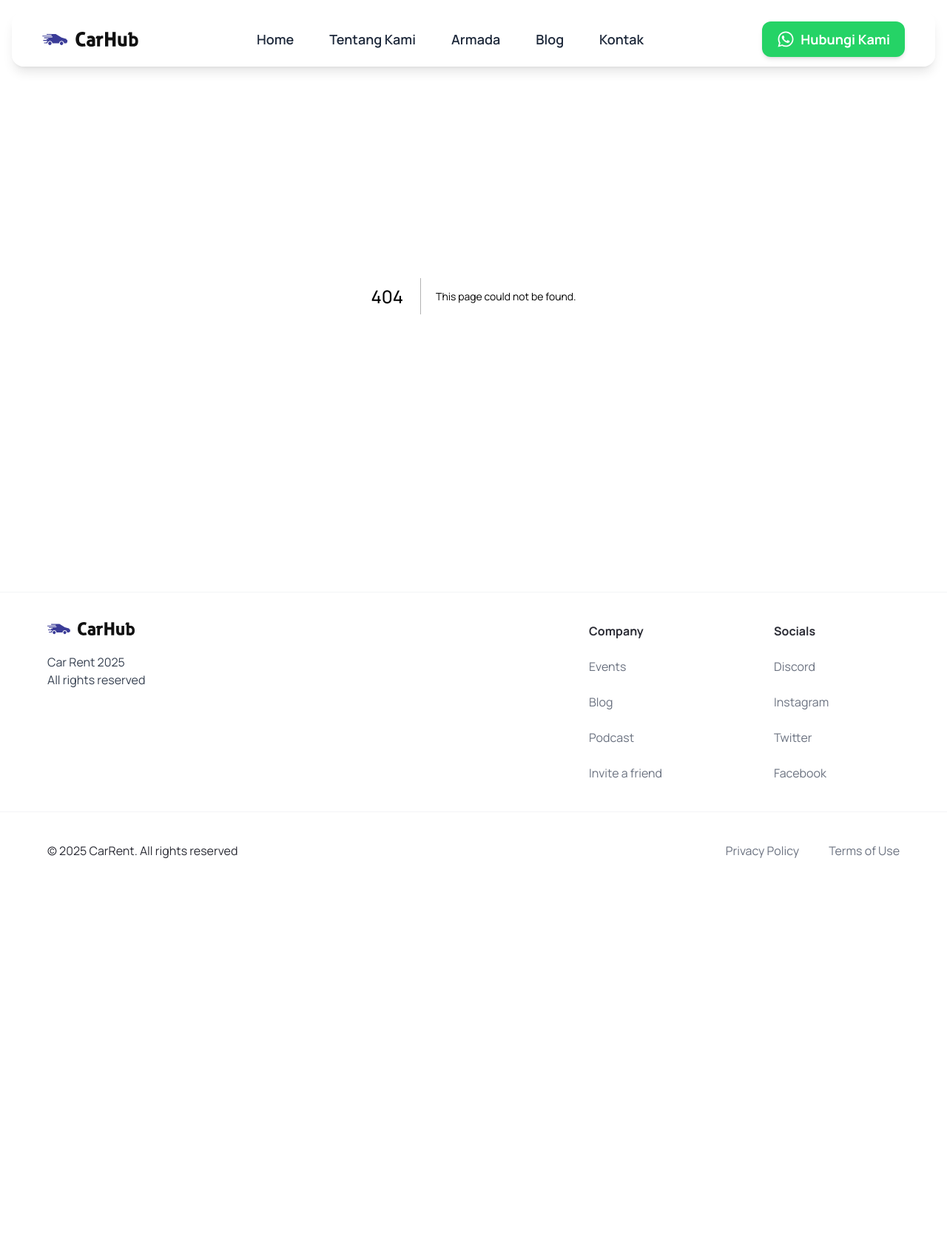
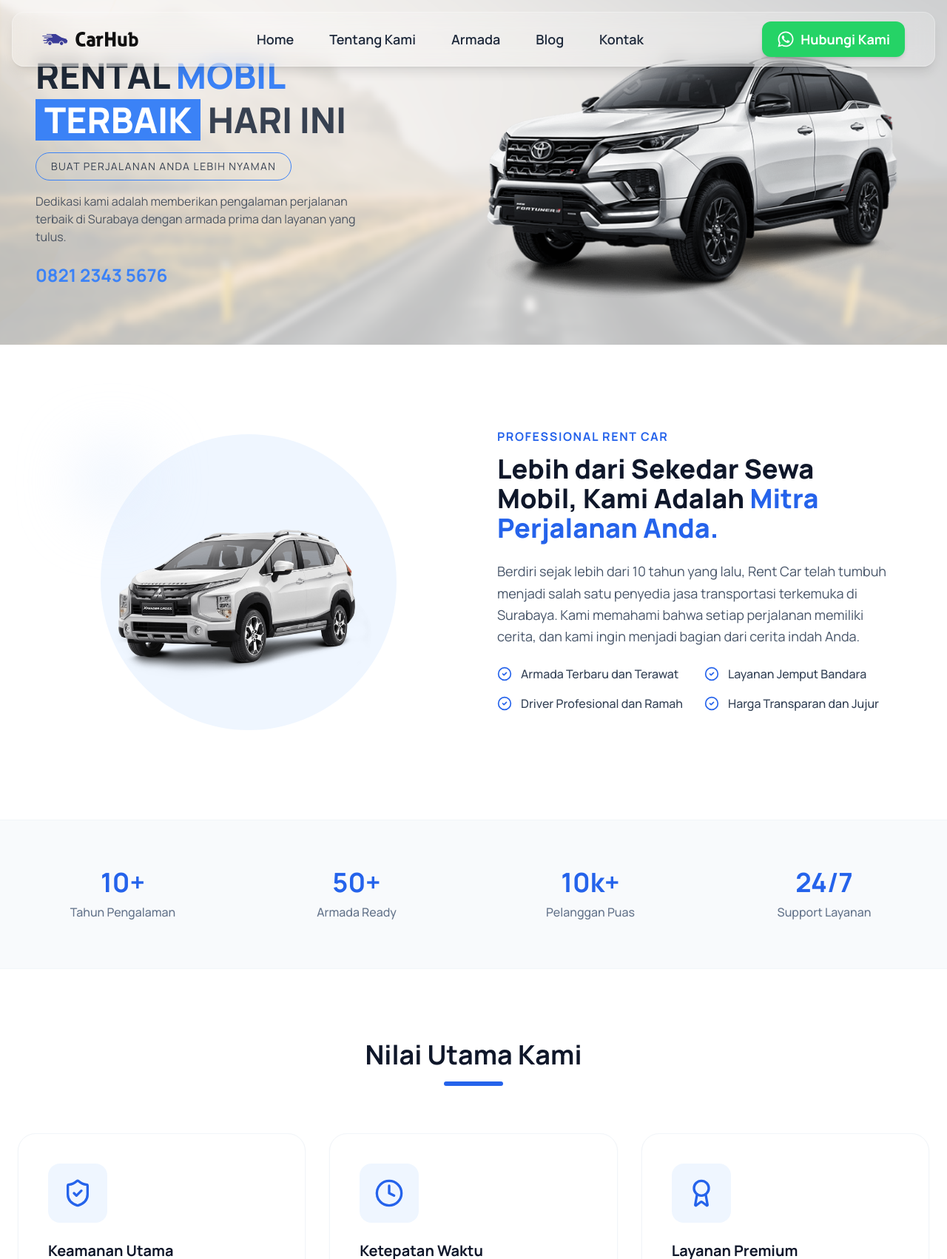
Before and after one commit to Renggars/landingPage-rentalMobil, a Next.js app: page /tentang-kami in a window 1280 px wide. Before the commit this address had no page. Shown: the top 1702 px of the page at 74% size. Before the commit the page ends 1202 px from the top, so only its background shows below. Built offline with nearby package versions, Linux system fonts and the light colour scheme.

Commit message:
feat: add about us page

```diff
--- /dev/null
+++ b/app/components/AboutPage.tsx
@@ -0,0 +1,135 @@
+import Image from "next/image";
+import { CheckCircle2, ShieldCheck, Clock, Award } from "lucide-react"; // Pastikan install lucide-react
+import HeroAbout from "./HeroAbout";
+
+const AboutPage = () => {
+  return (
+    <div>
+      {/* Hero Section Tentang Kami */}
+      <HeroAbout />
+
+      {/* Main Content: Story & Image */}
+      <section className="py-24 bg-white">
+        <div className="max-w-[1440px] mx-auto px-6 sm:px-16 flex flex-col lg:flex-row items-center gap-16">
+          <div className="flex-1 relative w-full group">
+            <div className="relative z-10 w-full h-[350px] sm:h-[450px]">
+              <Image
+                src="/images/mitsubishi-xpander.png" // Ganti dengan path gambar Xpander Anda
+                alt="Rentcar Mitsubishi Xpander"
+                fill
+                className="object-contain z-20 group-hover:scale-105 transition-transform duration-500"
+              />
+            </div>
+
+            {/* Elemen Dekoratif Lingkaran (Mirip Gambar) */}
+            <div className="absolute top-1/2 left-1/2 -translate-x-1/2 -translate-y-1/2 w-[300px] h-[300px] sm:w-[400px] sm:h-[400px] bg-blue-50 rounded-full -z-0"></div>
+            <div className="absolute top-10 left-10 w-24 h-24 bg-blue-100/50 rounded-full blur-2xl"></div>
+          </div>
+
+          <div className="flex-1">
+            <h2 className="text-blue-600 font-bold uppercase tracking-widest mb-3">
+              Professional Rent Car
+            </h2>
+            <h3 className="text-3xl md:text-4xl font-extrabold text-slate-900 mb-6 leading-tight">
+              Lebih dari Sekedar Sewa Mobil, Kami Adalah{" "}
+              <span className="text-blue-600">Mitra Perjalanan Anda.</span>
+            </h3>
+            <p className="text-slate-600 text-lg mb-6 leading-relaxed">
+              Berdiri sejak lebih dari 10 tahun yang lalu, Rent Car telah tumbuh
+              menjadi salah satu penyedia jasa transportasi terkemuka di
+              Surabaya. Kami memahami bahwa setiap perjalanan memiliki cerita,
+              dan kami ingin menjadi bagian dari cerita indah Anda.
+            </p>
+
+            <div className="grid grid-cols-1 md:grid-cols-2 gap-4 mb-8">
+              {[
+                "Armada Terbaru dan Terawat",
+                "Layanan Jemput Bandara",
+                "Driver Profesional dan Ramah",
+                "Harga Transparan dan Jujur",
+              ].map((item, index) => (
+                <div key={index} className="flex items-center gap-3">
+                  <CheckCircle2 className="text-blue-600 w-5 h-5" />
+                  <span className="text-slate-700 font-medium">{item}</span>
+                </div>
+              ))}
+            </div>
+          </div>
+        </div>
+      </section>
+
+      {/* Stats Section */}
+      <section className="py-16 bg-slate-50 border-y border-slate-100">
+        <div className="max-w-7xl mx-auto px-6 grid grid-cols-2 md:grid-cols-4 gap-8 text-center">
+          <div>
+            <p className="text-4xl font-bold text-blue-600 mb-2">10+</p>
+            <p className="text-slate-500 font-medium">Tahun Pengalaman</p>
+          </div>
+          <div>
+            <p className="text-4xl font-bold text-blue-600 mb-2">50+</p>
+            <p className="text-slate-500 font-medium">Armada Ready</p>
+          </div>
+          <div>
+            <p className="text-4xl font-bold text-blue-600 mb-2">10k+</p>
+            <p className="text-slate-500 font-medium">Pelanggan Puas</p>
+          </div>
+          <div>
+            <p className="text-4xl font-bold text-blue-600 mb-2">24/7</p>
+            <p className="text-slate-500 font-medium">Support Layanan</p>
+          </div>
+        </div>
+      </section>
+
+      {/* Core Values Section */}
+      <section className="py-24 bg-white">
+        <div className="max-w-7xl mx-auto px-6">
+          <div className="text-center mb-16">
+            <h2 className="text-3xl md:text-4xl font-bold text-slate-900">
+              Nilai Utama Kami
+            </h2>
+            <div className="w-20 h-1.5 bg-blue-600 mx-auto mt-4 rounded-full"></div>
+          </div>
+
+          <div className="grid grid-cols-1 md:grid-cols-3 gap-8">
+            <ValueCard
+              icon={<ShieldCheck size={40} className="text-blue-600" />}
+              title="Keamanan Utama"
+              desc="Setiap unit kami melalui inspeksi rutin berkala untuk menjamin keselamatan Anda di jalan."
+            />
+            <ValueCard
+              icon={<Clock size={40} className="text-blue-600" />}
+              title="Ketepatan Waktu"
+              desc="Kami menghargai waktu Anda. Layanan antar-jemput kami selalu on-time sesuai jadwal."
+            />
+            <ValueCard
+              icon={<Award size={40} className="text-blue-600" />}
+              title="Layanan Premium"
+              desc="Kualitas kebersihan mobil dan keramahan driver adalah standar wajib bagi kami."
+            />
+          </div>
+        </div>
+      </section>
+    </div>
+  );
+};
+
+// Sub-component untuk kartu nilai
+const ValueCard = ({
+  icon,
+  title,
+  desc,
+}: {
+  icon: any;
+  title: string;
+  desc: string;
+}) => (
+  <div className="p-10 rounded-3xl bg-white border border-slate-100 shadow-sm hover:shadow-xl hover:-translate-y-2 transition-all duration-300">
+    <div className="mb-6 bg-blue-50 w-20 h-20 flex items-center justify-center rounded-2xl">
+      {icon}
+    </div>
+    <h4 className="text-xl font-bold text-slate-900 mb-4">{title}</h4>
+    <p className="text-slate-600 leading-relaxed">{desc}</p>
+  </div>
+);
+
+export default AboutPage;
--- /dev/null
+++ b/app/components/HeroAbout.tsx
@@ -0,0 +1,64 @@
+import Image from "next/image";
+
+export default function HeroAbout() {
+  return (
+    <section className="relative w-full aspect-[1440/524] overflow-hidden">
+      {/* BACKGROUND */}
+      <Image
+        src="/bg.png" // background jalan / gradient
+        alt="Background Rental Mobil"
+        fill
+        priority
+        className="object-cover"
+      />
+
+      {/* CONTENT */}
+      <div className="absolute inset-0">
+        <div className="container mx-auto h-full px-6 md:px-12">
+          <div className="grid h-full grid-cols-1 md:grid-cols-2 items-center">
+            {/* LEFT CONTENT */}
+            <div className="z-10 text-center md:text-left">
+              <h1 className="text-3xl md:text-5xl font-extrabold leading-tight">
+                <span className="text-gray-800">RENTAL</span>{" "}
+                <span className="text-blue-500">MOBIL</span>
+                <br />
+                <span className="inline-block bg-blue-500 text-white px-3 py-1 mt-2">
+                  TERBAIK
+                </span>{" "}
+                <span className="text-gray-700">HARI INI</span>
+              </h1>
+
+              <div className="inline-block mt-4 rounded-full border border-blue-500 px-5 py-2 text-sm tracking-widest text-gray-700">
+                BUAT PERJALANAN ANDA LEBIH NYAMAN
+              </div>
+
+              <p className="mt-4 max-w-md text-gray-600">
+                Dedikasi kami adalah memberikan pengalaman perjalanan terbaik di
+                Surabaya dengan armada prima dan layanan yang tulus.
+              </p>
+
+              <a
+                href="https://wa.me/6282123435676"
+                className="mt-6 inline-block text-2xl font-bold text-blue-500"
+              >
+                0821 2343 5676
+              </a>
+            </div>
+
+            {/* RIGHT IMAGE (MOBIL) */}
+            <div className="relative hidden md:flex justify-end items-center">
+              <Image
+                src="/images/toyota-fortuner.png"
+                alt="Mobil Rental"
+                width={600}
+                height={400}
+                className="object-contain"
+                priority
+              />
+            </div>
+          </div>
+        </div>
+      </div>
+    </section>
+  );
+}
--- /dev/null
+++ b/app/tentang-kami/page.tsx
@@ -0,0 +1,9 @@
+import AboutPage from "../components/AboutPage";
+
+export default function Page() {
+  return (
+    <main>
+      <AboutPage />
+    </main>
+  );
+}
```
Also changed, not shown: public/bg.png (added), public/hero-about.png (added).
